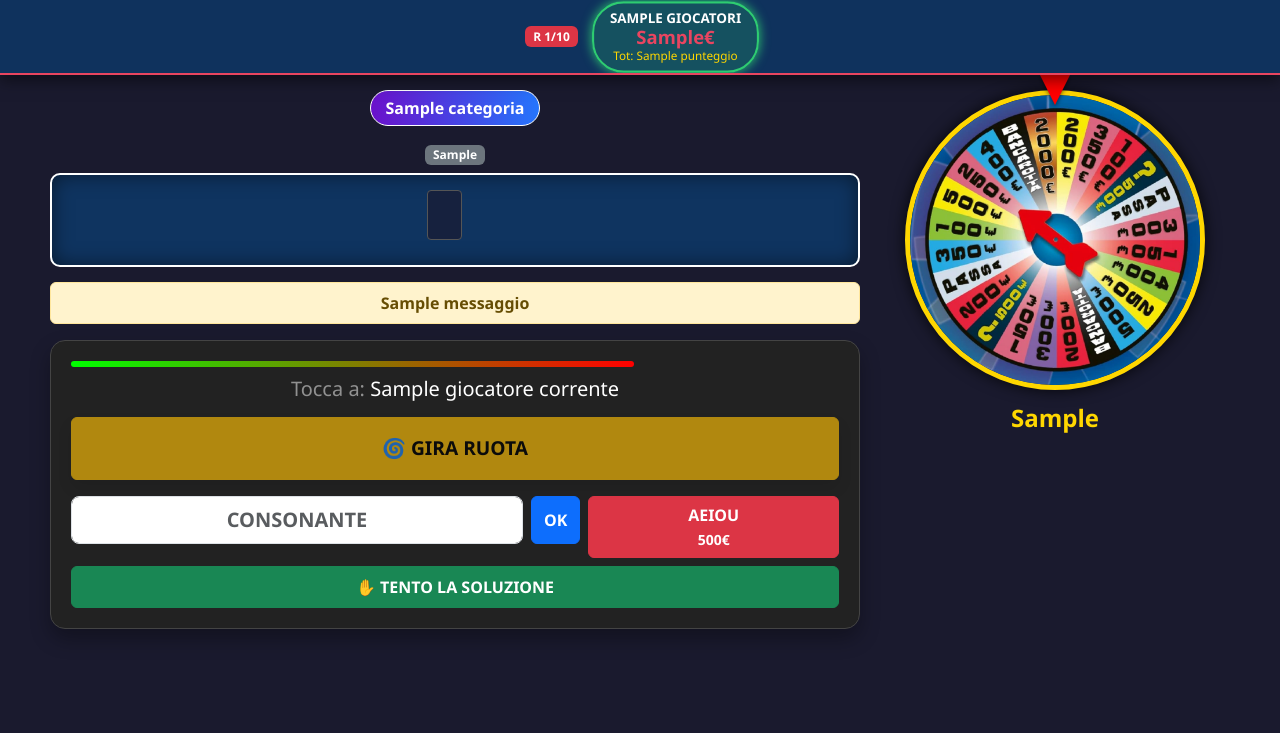
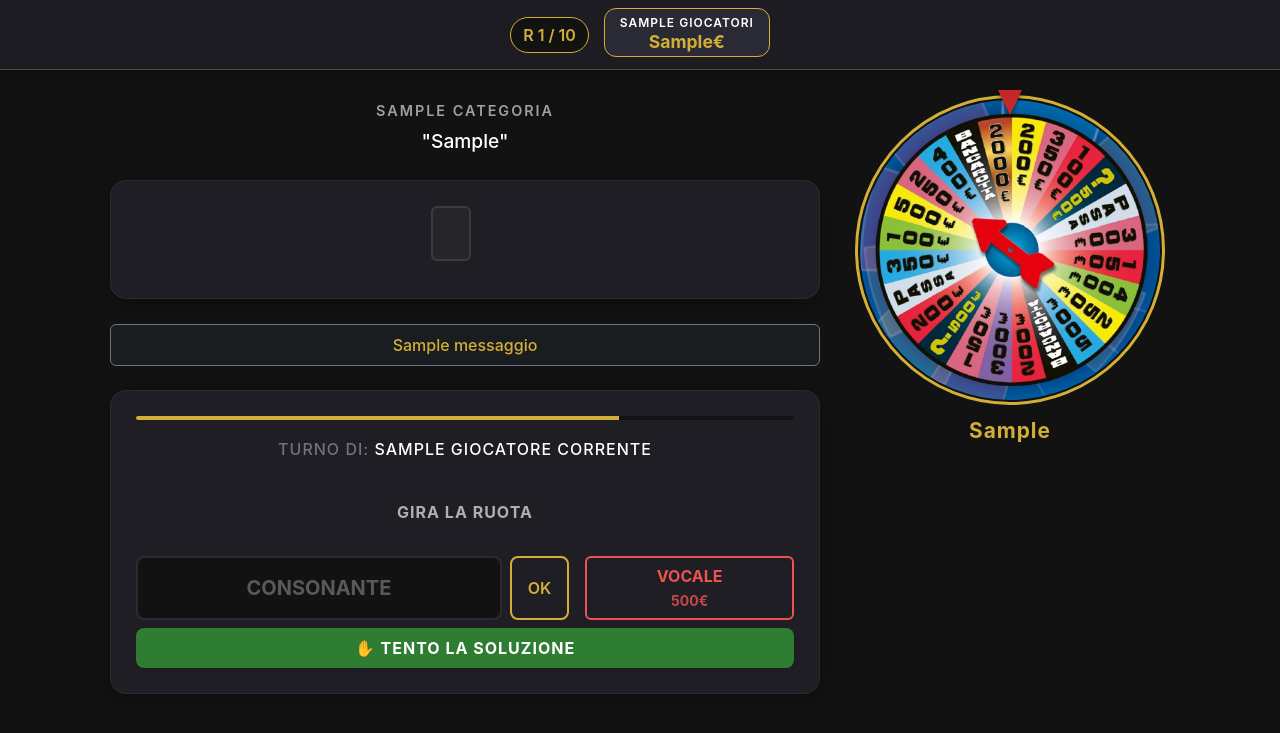
Before and after one commit to davidemoscatelli/progetto_ruota, a Django app: template laruota_project/game/templates/game/gioco.html in a window 1280 px wide. Shown: the top 733 px of the page. Run offline with Django 4.2, Linux system fonts and the light colour scheme; tables that the repository leaves empty hold one stand-in row (values such as "Sample post"); the template is opened without the code that fills it: values that come from a table or form of the project are taken from there, most other values are stand-ins (such as "Sample title", 1, 10 or a date in 2020).

Commit message:
restyling grafico

```diff
--- a/laruota_project/game/templates/game/gioco.html
+++ b/laruota_project/game/templates/game/gioco.html
@@ -1,102 +1,204 @@
 {% load static %}
 <!DOCTYPE html>
-<html lang="it">
-<head>
+<html lang="it" data-bs-theme="dark"> <head>
     <meta charset="UTF-8">
-    <meta name="viewport" content="width=device-width, initial-scale=1.0, user-scalable=no"> <title>La Ruota</title>
+    <meta name="viewport" content="width=device-width, initial-scale=1.0, user-scalable=no">
+    <title>La Ruota</title>
     <link href="https://cdn.jsdelivr.net/npm/bootstrap@5.3.0/dist/css/bootstrap.min.css" rel="stylesheet">
     <link rel="stylesheet" href="https://cdnjs.cloudflare.com/ajax/libs/animate.css/4.1.1/animate.min.css"/>
+
     <style>
-        :root { --bg-color: #1a1a2e; --primary: #0f3460; --accent: #e94560; --text: #fff; }
-        body { background-color: var(--bg-color); color: var(--text); font-family: 'Segoe UI', sans-serif; padding-top: 80px; overflow-x: hidden; }
+        /* --- PALETTE COLORI PREMIUM & VARIABILI --- */
+        :root {
+            --bg-main: #121212;      /* Nero profondo */
+            --bg-secondary: #1e1e24; /* Grigio scuro per card e barre */
+            --bg-tertiary: #2a2a35;  /* Grigio per elementi interattivi */
+            --accent-gold: #d4af37;  /* Oro elegante */
+            --accent-gold-hover: #b39ddb; /* Oro leggermente più scuro per hover */
+            --text-primary: #ffffff;
+            --text-secondary: #a0a0a0;
+            --success-muted: #2e7d32; /* Verde meno acido */
+            --danger-muted: #c62828;  /* Rosso meno acido */
+            --border-radius-lg: 16px;
+            --shadow-subtle: 0 4px 20px rgba(0,0,0,0.3);
+        }
 
-        /* --- SCOREBOARD FISSO IN ALTO --- */
+        body {
+            background-color: var(--bg-main);
+            color: var(--text-primary);
+            font-family: -apple-system, BlinkMacSystemFont, "Segoe UI", Roboto, Helvetica, Arial, sans-serif; /* Font di sistema puliti */
+            padding-top: 80px; /* Spazio per header fisso */
+            overflow-x: hidden;
+        }
+
+        /* --- HEADER / SCOREBOARD FISSO --- */
         .scoreboard-bar {
-            position: fixed; top: 0; left: 0; width: 100%; height: 75px;
-            background: rgba(15, 52, 96, 0.95); backdrop-filter: blur(10px);
-            border-bottom: 2px solid var(--accent); z-index: 1000;
-            display: flex; align-items: center; justify-content: center; gap: 10px;
-            padding: 0 10px; overflow-x: auto; box-shadow: 0 5px 15px rgba(0,0,0,0.5);
+            position: fixed; top: 0; left: 0; width: 100%; height: 70px;
+            background: rgba(30, 30, 36, 0.95); /* bg-secondary con trasparenza */
+            backdrop-filter: blur(10px);
+            border-bottom: 1px solid rgba(212, 175, 55, 0.3); /* Linea oro sottile */
+            z-index: 1000;
+            display: flex; align-items: center; justify-content: center; gap: 15px;
+            padding: 0 15px; overflow-x: auto;
+            box-shadow: var(--shadow-subtle);
         }
+
+        .round-badge {
+            background: var(--bg-main); color: var(--accent-gold);
+            border: 1px solid var(--accent-gold); font-weight: 600;
+            padding: 5px 12px; border-radius: 20px; white-space: nowrap;
+        }
+
         .player-pill {
-            background: rgba(255,255,255,0.1); border-radius: 30px; padding: 5px 15px;
-            display: flex; flex-direction: column; align-items: center; min-width: 100px;
-            border: 2px solid transparent; transition: 0.3s;
+            /* background: transparent; */
+            border-radius: 12px; padding: 5px 15px;
+            display: flex; flex-direction: column; align-items: center; min-width: 90px;
+            transition: all 0.3s ease;
+            border: 1px solid transparent;
+            color: var(--text-secondary);
         }
         .player-pill.active {
-            background: rgba(46, 204, 113, 0.2); border-color: #2ecc71; transform: scale(1.05); box-shadow: 0 0 10px #2ecc71;
+            background: var(--bg-tertiary);
+            border-color: var(--accent-gold);
+            color: var(--text-primary);
+            transform: translateY(-2px);
         }
-        .player-name { font-size: 0.8rem; font-weight: bold; text-transform: uppercase; color: #aaa; }
-        .player-active-name { color: #fff; }
-        .player-score { font-size: 1.1rem; font-weight: bold; color: var(--accent); line-height: 1; }
-        .player-total { font-size: 0.7rem; color: #ffd700; }
+        .player-name { font-size: 0.75rem; font-weight: 600; text-transform: uppercase; letter-spacing: 1px;}
+        .player-score { font-size: 1.1rem; font-weight: 700; color: var(--accent-gold); line-height: 1.1; }
+        .player-total { font-size: 0.7rem; opacity: 0.7; }
 
-        /* --- LAYOUT GRIGLIA --- */
+        /* --- LAYOUT PRINCIPALE --- */
+        .game-container {
+            max-width: 1100px; margin: 0 auto; padding: 20px;
+        }
         .game-grid {
-            display: grid;
-            grid-template-columns: 1fr 350px; /* Sinistra: Tabellone/Input, Destra: Ruota */
-            gap: 20px; max-width: 1200px; margin: 0 auto; padding: 10px;
+            display: grid; grid-template-columns: 1fr 320px; gap: 30px;
+            align-items: start;
         }
-        @media (max-width: 992px) {
-            .game-grid { grid-template-columns: 1fr; } /* Mobile: Colonna singola */
+        @media (max-width: 992px) { .game-grid { grid-template-columns: 1fr; gap: 40px; } } /* Mobile stack */
+
+        /* --- INFO FRASE (Minimal) --- */
+        .hint-category {
+            text-transform: uppercase; letter-spacing: 2px; font-weight: 600;
+            color: var(--text-secondary); font-size: 0.9rem; margin-bottom: 5px;
+        }
+        .hint-text {
+            font-size: 1.2rem; color: var(--text-primary); font-weight: 500;
         }
 
-        /* --- TABELLONE --- */
+        /* --- TABELLONE (Pulito) --- */
         .board-container {
-            background: var(--primary); padding: 15px; border-radius: 10px; border: 2px solid #fff;
-            display: flex; flex-wrap: wrap; justify-content: center; gap: 10px;
-            box-shadow: inset 0 0 20px rgba(0,0,0,0.5); margin-bottom: 15px;
+            background: var(--bg-secondary);
+            padding: 25px; border-radius: var(--border-radius-lg);
+            display: flex; flex-wrap: wrap; justify-content: center; gap: 12px;
+            box-shadow: var(--shadow-subtle); margin: 25px 0;
+            border: 1px solid rgba(255,255,255,0.05); /* Bordo impercettibile */
         }
-        .word-wrapper { display: flex; flex-wrap: nowrap; margin-right: 20px; margin-bottom: 10px; }
+        .word-wrapper { display: flex; flex-wrap: nowrap; margin-right: 25px; margin-bottom: 12px; }
         .tile {
-            width: 35px; height: 50px; background: white; color: black;
-            font-size: 28px; font-weight: bold; display: flex; align-items: center; justify-content: center;
-            border-radius: 4px; margin-right: 2px; border: 1px solid #999;
+            width: 40px; height: 55px;
+            background: #e0e0e0; /* Bianco sporco per meno contrasto */
+            color: #121212;
+            font-size: 30px; font-weight: 700; display: flex; align-items: center; justify-content: center;
+            border-radius: 6px; margin-right: 3px;
+            box-shadow: 0 3px 0 #a0a0a0; /* Effetto 3D sottile */
         }
-        .tile-empty { background: #16213e; border: 1px solid #555; }
+        .tile-empty {
+            background: rgba(255,255,255,0.03);
+            border: 2px solid rgba(255,255,255,0.1);
+            box-shadow: none;
+        }
+        .tile-success {
+            background: var(--success-muted); color: white; box-shadow: 0 3px 0 #1b5e20; border: none;
+        }
 
-        /* Hint Bar */
-        .hint-bar { background: linear-gradient(90deg, #6a11cb, #2575fc); padding: 5px 15px; border-radius: 20px; font-weight: bold; font-size: 1rem; display: inline-block; margin-bottom: 15px; border: 1px solid white;}
+        /* --- CARD CONTROLLI --- */
+        .controls-card {
+            background: var(--bg-secondary); border-radius: var(--border-radius-lg);
+            padding: 25px; box-shadow: var(--shadow-subtle);
+            border: 1px solid rgba(255,255,255,0.05);
+        }
+
+        /* Timer Bar Minimal */
+        #timer-bar-container { height: 4px; background: var(--bg-main); border-radius: 2px; margin-bottom: 20px; overflow: hidden;}
+        #timer-bar { height: 100%; background: var(--accent-gold); width: 100%; transition: width 1s linear; }
+        #timer-bar.danger { background: var(--danger-muted); }
+
+        /* --- BOTTONI CUSTOM ELEGANTI --- */
+        .btn-gold-accent {
+            background-color: var(--accent-gold); color: var(--bg-main);
+            font-weight: 700; border: none; letter-spacing: 1px;
+            padding: 12px; border-radius: 8px;
+        }
+        .btn-gold-accent:hover:not([disabled]) { background-color: #c39f30; color: var(--bg-main);}
+
+        .btn-outline-gold {
+            border: 2px solid var(--accent-gold); color: var(--accent-gold); font-weight: 600; background: transparent;
+             padding: 10px; border-radius: 8px;
+        }
+        .btn-outline-gold:hover { background: rgba(212, 175, 55, 0.1); color: var(--accent-gold); }
+
+        .btn-solve-action {
+            background-color: var(--success-muted); color: white; font-weight: 700; border: none;
+             padding: 12px; border-radius: 8px; letter-spacing: 1px;
+        }
+        .btn-solve-action:hover { background-color: #256628; color: white; }
+
+        .form-control-dark {
+            background-color: var(--bg-main); border: 2px solid var(--bg-tertiary); color: var(--accent-gold);
+        }
+        .form-control-dark:focus {
+            background-color: var(--bg-main); border-color: var(--accent-gold); color: var(--accent-gold); box-shadow: none;
+        }
+        .form-control-dark::placeholder { color: var(--text-secondary); opacity: 0.5; }
+
 
         /* --- RUOTA --- */
         .wheel-container { position: relative; width: 300px; height: 300px; margin: 0 auto; }
-        .wheel-image { width: 100%; height: 100%; object-fit: cover; border-radius: 50%; border: 5px solid gold; box-shadow: 0 0 15px rgba(0,0,0,0.8); transition: transform 4s cubic-bezier(0.1, 0.7, 0.1, 1); }
-        .pointer-arrow { position: absolute; top: -15px; left: 50%; transform: translateX(-50%); width: 0; height: 0; border-left: 15px solid transparent; border-right: 15px solid transparent; border-top: 30px solid red; z-index: 10; filter: drop-shadow(0 2px 2px rgba(0,0,0,0.5)); }
-        .spin-val { font-size: 1.5rem; color: #ffd700; font-weight: bold; text-align: center; margin-top: 10px; }
+        .wheel-border-accent {
+            position: absolute; top: -5px; left: -5px; right: -5px; bottom: -5px;
+            border-radius: 50%; border: 3px solid var(--accent-gold); /* Bordo Oro esterno */
+            pointer-events: none;
+        }
+        .wheel-image { width: 100%; height: 100%; object-fit: cover; border-radius: 50%; transition: transform 4s cubic-bezier(0.1, 0.7, 0.1, 1); }
+        /* Pointer più sobrio */
+        .pointer-arrow {
+            position: absolute; top: -10px; left: 50%; transform: translateX(-50%);
+            width: 0; height: 0;
+            border-left: 12px solid transparent; border-right: 12px solid transparent;
+            border-top: 25px solid var(--danger-muted); /* Rosso meno acceso */
+            z-index: 10; filter: drop-shadow(0 2px 2px rgba(0,0,0,0.5));
+        }
+        .spin-val { font-size: 1.3rem; color: var(--accent-gold); font-weight: 700; text-align: center; margin-top: 15px; letter-spacing: 1px;}
 
-        /* --- PANNELLO CONTROLLI (Card) --- */
-        .controls-card { background: #222; border-radius: 15px; padding: 20px; box-shadow: 0 10px 20px rgba(0,0,0,0.3); border: 1px solid #444; }
-        .input-row { display: flex; gap: 10px; margin-bottom: 10px; }
-        .btn-xl { font-size: 1.2rem; font-weight: bold; text-transform: uppercase; }
-
-        /* Timer Bar */
-        #timer-bar { height: 6px; background: linear-gradient(90deg, #00ff00, #ff0000); width: 100%; border-radius: 3px; margin-bottom: 10px; transition: width 1s linear; }
-
-        /* Soluzione Modal Overlay */
-        #solve-overlay { display: none; position: fixed; top: 0; left: 0; width: 100%; height: 100%; background: rgba(0,0,0,0.9); z-index: 2000; align-items: center; justify-content: center; flex-direction: column; }
+        /* --- OVERLAY SOLUZIONE (Minimal) --- */
+        #solve-overlay {
+            display: none; position: fixed; top: 0; left: 0; width: 100%; height: 100%;
+            background: rgba(18, 18, 18, 0.95); /* bg-main con alta opacità */
+            backdrop-filter: blur(5px); z-index: 2000;
+            align-items: center; justify-content: center; flex-direction: column;
+        }
     </style>
 </head>
 <body>
 
 <div class="scoreboard-bar">
-    <div class="badge bg-danger me-2">R {{ partita.numero_round }}/{{ partita.totale_rounds }}</div>
+    <div class="round-badge">R {{ partita.numero_round }} / {{ partita.totale_rounds }}</div>
     {% for g in giocatori %}
     <div class="player-pill {% if g.id == giocatore_corrente.id %}active{% endif %}">
-        <span class="player-name {% if g.id == giocatore_corrente.id %}player-active-name{% endif %}">{{ g.nome }}</span>
+        <span class="player-name">{{ g.nome }}</span>
         <span class="player-score">{{ g.montepremi_round }}€</span>
-        <span class="player-total">Tot: {{ g.punteggio }}</span>
-    </div>
+        </div>
     {% endfor %}
 </div>
 
-<div class="container-fluid">
+<div class="game-container">
     <div class="game-grid">
 
         <div>
-            <div class="text-center">
-                <div class="hint-bar">{{ partita.frase_corrente.categoria.nome }}</div>
-                <br>
-                <span class="badge bg-secondary mb-2">{{ partita.frase_corrente.suggerimento }}</span>
+            <div class="text-center mb-4">
+                <div class="hint-category">{{ partita.frase_corrente.categoria.nome }}</div>
+                <div class="hint-text">"{{ partita.frase_corrente.suggerimento }}"</div>
             </div>
 
             <div class="board-container">
@@ -104,7 +206,7 @@
                 <div class="word-wrapper">
                     {% for casella in parola %}
                         {% if request.session.round_vinto %}
-                            <div class="tile bg-success text-white animate__animated animate__flipInX">{{ casella.char }}</div>
+                            <div class="tile tile-success animate__animated animate__flipInX">{{ casella.char }}</div>
                         {% else %}
                             {% if casella.visibile %}
                                 <div class="tile animate__animated animate__fadeIn">{{ casella.char }}</div>
@@ -118,53 +220,56 @@
             </div>
 
             {% if messaggio %}
-            <div class="alert alert-warning text-center fw-bold p-2 animate__animated animate__pulse">
+            <div class="alert alert-dark border-secondary text-center fw-medium p-2 mb-4 animate__animated animate__fadeIn" style="color: var(--accent-gold);">
                 {{ messaggio }}
             </div>
             {% endif %}
 
             {% if request.session.round_vinto %}
-            <div class="text-center mt-4">
-                <h2 class="text-success animate__animated animate__tada">ROUND VINTO!</h2>
-                <h4 class="text-white mb-4">"{{ partita.frase_corrente.testo }}"</h4>
-                <a href="{% url 'prossimo_round' %}" class="btn btn-primary btn-lg px-5 shadow">➡️ PROSSIMO ROUND</a>
+            <div class="text-center mt-5">
+                <h2 class="text-success animate__animated animate__fadeInUp mb-3">ROUND COMPLETATO</h2>
+                <h4 class="text-white mb-5 fw-light">"{{ partita.frase_corrente.testo }}"</h4>
+                <a href="{% url 'prossimo_round' %}" class="btn btn-gold-accent btn-lg px-5 shadow-sm">
+                    PROSSIMO ROUND &rarr;
+                </a>
             </div>
             {% else %}
 
-            <div class="controls-card mt-3" id="standard-controls">
-                <div id="timer-bar"></div> <h5 class="text-white-50 mb-3 text-center">Tocca a: <span class="text-white">{{ giocatore_corrente.nome }}</span></h5>
+            <div class="controls-card mt-4" id="standard-controls">
+                <div id="timer-bar-container">
+                    <div id="timer-bar"></div>
+                </div>
 
-                <div class="row g-2">
-                    <div class="col-12 mb-2">
-                        <button id="btnGira" class="btn btn-warning w-100 py-3 fw-bold shadow btn-xl"
+                <h6 class="text-secondary text-center mb-4 text-uppercase" style="letter-spacing: 1px;">Turno di: <span style="color: var(--text-primary);">{{ giocatore_corrente.nome }}</span></h6>
+
+                <div class="row g-3">
+                    <div class="col-12">
+                        <button id="btnGira" class="btn btn-gold-accent w-100 py-3 text-uppercase shadow-sm"
                         {% if valore_ruota != 0 and valore_ruota != 'BANCAROTTA' and valore_ruota != 'PASSA' %}disabled{% endif %}>
-                            🌀 GIRA RUOTA
+                            GIRA LA RUOTA
                         </button>
                     </div>
 
                     <div class="col-8">
-                        <form action="{% url 'azione_gioco' %}" method="POST" class="d-flex gap-2">
+                        <form action="{% url 'azione_gioco' %}" method="POST" class="d-flex gap-2 h-100">
                             {% csrf_token %}
                             <input type="hidden" name="tipo" value="lettera">
-                            <input type="text" name="lettera_input" class="form-control form-control-lg text-center fw-bold text-uppercase" placeholder="CONSONANTE" maxlength="1" required
+                            <input type="text" name="lettera_input" class="form-control form-control-dark form-control-lg text-center fw-bold text-uppercase h-100" placeholder="CONSONANTE" maxlength="1" required
                             {% if valore_ruota == 0 or valore_ruota == 'BANCAROTTA' or valore_ruota == 'PASSA' %}disabled{% endif %}>
-                            <button class="btn btn-primary fw-bold" type="submit" {% if valore_ruota == 0 or valore_ruota == 'BANCAROTTA' or valore_ruota == 'PASSA' %}disabled{% endif %}>OK</button>
+                            <button class="btn btn-outline-gold h-100 px-3" type="submit" {% if valore_ruota == 0 or valore_ruota == 'BANCAROTTA' or valore_ruota == 'PASSA' %}disabled{% endif %}>OK</button>
                         </form>
                     </div>
 
                     <div class="col-4">
-                        <form action="{% url 'azione_gioco' %}" method="POST" class="d-flex">
-                            {% csrf_token %}
-                            <input type="hidden" name="tipo" value="lettera">
-                            <input type="hidden" name="lettera_input" id="vocaleHidden">
-                            <button type="button" class="btn btn-danger w-100 fw-bold" onclick="promptVocale()">
-                                AEIOU<br><small>500€</small>
-                            </button>
-                        </form>
+                        <button type="button" class="btn btn-outline-danger w-100 h-100 fw-bold border-2" onclick="promptVocale()" style="color: #ef5350; border-color: #ef5350;">
+                            VOCALE<br><small style="opacity: 0.8;">500€</small>
+                        </button>
                     </div>
 
                     <div class="col-12 mt-2">
-                        <button class="btn btn-success w-100 fw-bold py-2" onclick="attivaSoluzione()">✋ TENTO LA SOLUZIONE</button>
+                        <button class="btn btn-solve-action w-100 py-2 text-uppercase shadow-sm" onclick="attivaSoluzione()">
+                            ✋ TENTO LA SOLUZIONE
+                        </button>
                     </div>
                 </div>
             </div>
@@ -172,9 +277,9 @@
         </div>
 
         {% if not request.session.round_vinto %}
-        <div class="d-flex flex-column align-items-center justify-content-start mt-3 mt-lg-0">
+        <div class="d-flex flex-column align-items-center justify-content-start mt-4 mt-lg-0">
             <div class="wheel-container">
-                <div class="pointer-arrow"></div>
+                <div class="wheel-border-accent"></div> <div class="pointer-arrow"></div>
                 <img src="{% static 'game/images/ruota.png' %}" class="wheel-image" id="wheelImg" alt="Ruota">
             </div>
             <div class="spin-val" id="resultLabel">
@@ -186,14 +291,14 @@
 </div>
 
 <div id="solve-overlay">
-    <h2 class="text-white mb-4">SCRIVI LA SOLUZIONE</h2>
-    <form action="{% url 'azione_gioco' %}" method="POST" style="width: 90%; max-width: 500px;">
+    <h3 class="text-white mb-4 fw-light" style="letter-spacing: 1px;">SCRIVI LA SOLUZIONE</h3>
+    <form action="{% url 'azione_gioco' %}" method="POST" style="width: 90%; max-width: 450px;">
         {% csrf_token %}
         <input type="hidden" name="tipo" value="soluzione">
-        <input type="text" name="soluzione_input" class="form-control form-control-lg text-center text-uppercase fw-bold mb-3 p-3" placeholder="LA FRASE È..." required autofocus>
-        <div class="d-grid gap-2">
-            <button class="btn btn-success btn-lg fw-bold" type="submit">CONFERMA</button>
-            <button type="button" class="btn btn-outline-light" onclick="chiudiSoluzione()">ANNULLA</button>
+        <input type="text" name="soluzione_input" class="form-control form-control-dark form-control-lg text-center text-uppercase fw-bold mb-4 p-3" placeholder="..." required autofocus style="font-size: 1.5rem; border-width: 0 0 2px 0; border-radius: 0;">
+        <div class="d-grid gap-3">
+            <button class="btn btn-solve-action btn-lg" type="submit">CONFERMA SOLUZIONE</button>
+            <button type="button" class="btn btn-outline-light border-0 text-secondary" onclick="chiudiSoluzione()">Annulla</button>
         </div>
     </form>
 </div>
@@ -203,7 +308,6 @@
     <input type="hidden" name="tipo" value="lettera">
     <input type="hidden" name="lettera_input" id="vocaleInputReal">
 </form>
-
 <form action="{% url 'azione_gioco' %}" method="POST" id="formTimeout" style="display:none;">
     {% csrf_token %}
     <input type="hidden" name="tipo" value="tempo_scaduto">
@@ -215,29 +319,26 @@
     let timeLeft = 30;
     const isRoundWon = "{{ request.session.round_vinto }}" === "True";
 
-    // --- GESTIONE TIMER ---
     function startTimer() {
         if(isRoundWon) return;
         const bar = document.getElementById('timer-bar');
         clearInterval(timerInterval);
-
         timerInterval = setInterval(() => {
             timeLeft--;
-            if(bar) bar.style.width = (timeLeft / 30 * 100) + "%";
-
+            if(bar) {
+                bar.style.width = (timeLeft / 30 * 100) + "%";
+                // Cambio colore barra quando manca poco
+                if(timeLeft < 10) bar.classList.add('danger'); else bar.classList.remove('danger');
+            }
             if (timeLeft <= 0) {
                 clearInterval(timerInterval);
                 document.getElementById('formTimeout').submit();
             }
         }, 1000);
     }
-
     function stopTimer() { clearInterval(timerInterval); }
-
-    // Avvia timer al caricamento
     startTimer();
 
-    // --- RUOTA ---
     const savedRot = sessionStorage.getItem('wheelRotation');
     if (savedRot) {
         currentRotation = parseFloat(savedRot);
@@ -248,10 +349,9 @@
     const btnGira = document.getElementById('btnGira');
     if(btnGira) {
         btnGira.addEventListener('click', () => {
-            stopTimer(); // Ferma tempo mentre gira
+            stopTimer();
             btnGira.disabled = true;
             document.getElementById('resultLabel').innerText = "...";
-
             fetch("{% url 'api_gira_ruota' %}")
             .then(r => r.json())
             .then(data => {
@@ -260,11 +360,9 @@
                 let dist = target - currentMod;
                 if(dist < 0) dist += 360;
                 currentRotation += (360 * 5) + dist;
-
                 const w = document.getElementById('wheelImg');
                 w.style.transition = 'transform 4s cubic-bezier(0.1, 0.7, 0.1, 1)';
                 w.style.transform = `rotate(${currentRotation}deg)`;
-
                 setTimeout(() => {
                     sessionStorage.setItem('wheelRotation', currentRotation);
                     window.location.reload();
@@ -273,29 +371,16 @@
         });
     }
 
-    // --- SOLUZIONE ---
-    function attivaSoluzione() {
-        stopTimer();
-        document.getElementById('solve-overlay').style.display = 'flex';
-    }
-    function chiudiSoluzione() {
-        document.getElementById('solve-overlay').style.display = 'none';
-        startTimer();
-    }
-
-    // --- VOCALE POPUP ---
+    function attivaSoluzione() { stopTimer(); document.getElementById('solve-overlay').style.display = 'flex'; }
+    function chiudiSoluzione() { document.getElementById('solve-overlay').style.display = 'none'; startTimer(); }
     function promptVocale() {
         stopTimer();
         let l = prompt("Inserisci la vocale (A, E, I, O, U):");
         if(l) {
             document.getElementById('vocaleInputReal').value = l;
             document.getElementById('formVocaleReale').submit();
-        } else {
-            startTimer();
-        }
+        } else { startTimer(); }
     }
-
-    // Ferma timer su invio form
     document.querySelectorAll('form').forEach(f => f.addEventListener('submit', stopTimer));
 </script>
 
```
